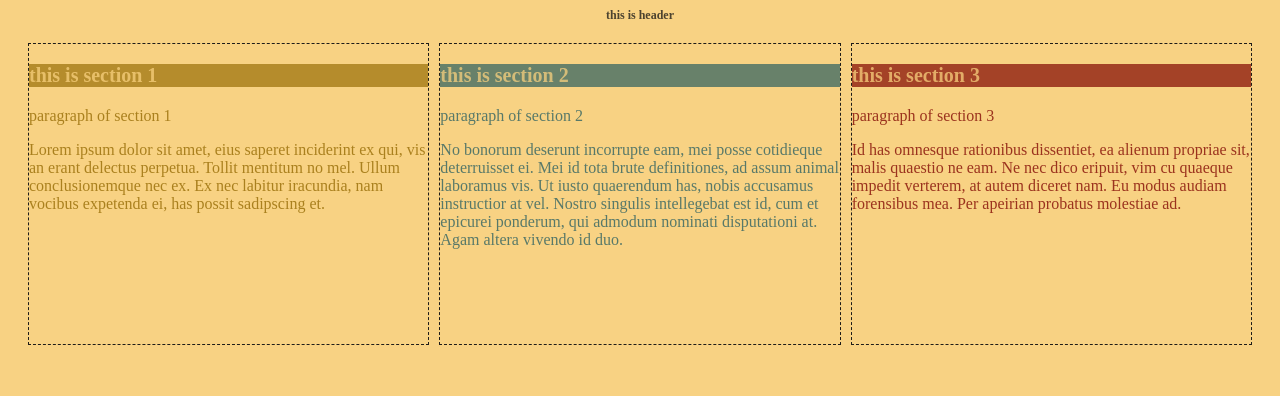
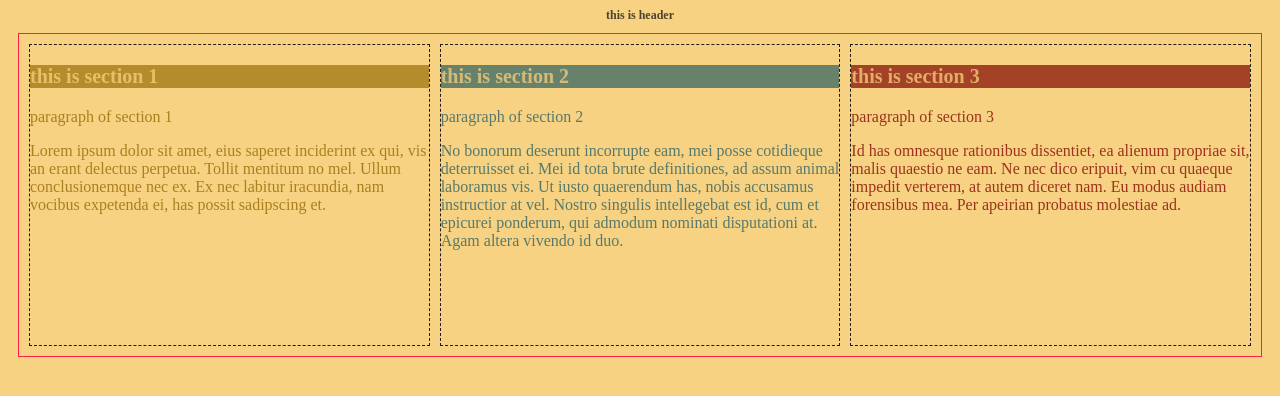
Before and after one commit to twilightspike/musical-doodle, a plain HTML site: page index.html in a window 1280 px wide. Drawn offline with Linux system fonts and the light colour scheme.

Commit message:
Update module2.css

```diff
--- a/css/module2.css
+++ b/css/module2.css
@@ -1,3 +1,4 @@
+.container{border:1.5px solid rgba(255,3,62,.85);display:inline-block;}
 /*size-setting*/
 @media screen and (max-width: 767px){
   .box{float:left;width:100%;}
```
